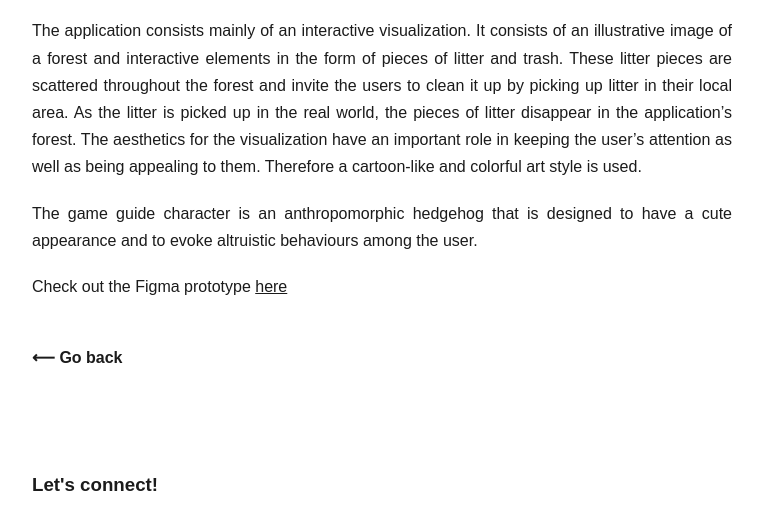
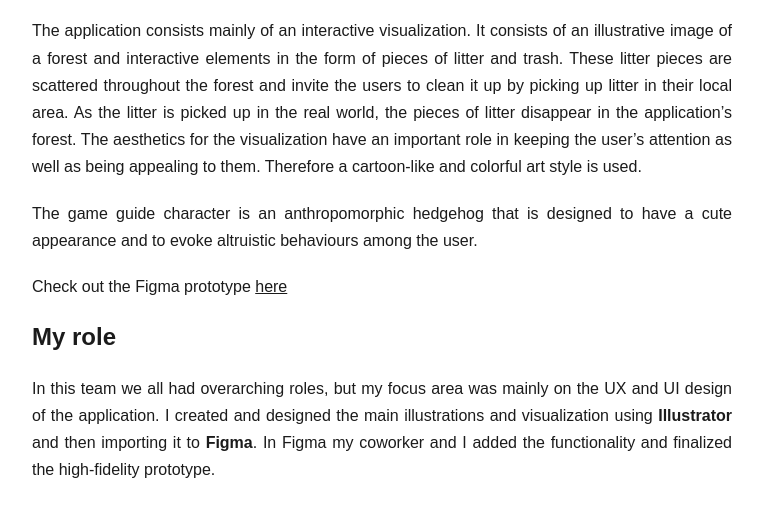
Before and after one commit to lindacnatt/lindacnattingius.se, a Gatsby site: page /projects/LitterHeroes in a window 1280 px wide. Shown: the part 2292-2804 px from the top of the page, without its empty margins (258-1021 px from the left). Built offline with nearby package versions, Linux system fonts and the light colour scheme; Gatsby itself is replaced by a stand-in of ours.

Commit message:
Litter update

```diff
--- a/src/projects/Litter Heroes/LitterHeroes.md
+++ b/src/projects/Litter Heroes/LitterHeroes.md
@@ -26,3 +26,7 @@ The game guide character is an anthropomorphic hedgehog that is designed to have
 
 
 Check out the Figma prototype [here](https://www.figma.com/proto/EF84OjGYwnTvbKCt0koe9W/Skr%C3%A4papp?node-id=32%3A2&scaling=min-zoom)
+
+
+## My role
+In this team we all had overarching roles, but my focus area was mainly on the UX and UI design of the application. I created and designed the main illustrations and visualization using **Illustrator** and then importing it to **Figma**. In Figma my coworker and I added the functionality and finalized the high-fidelity prototype.
```
